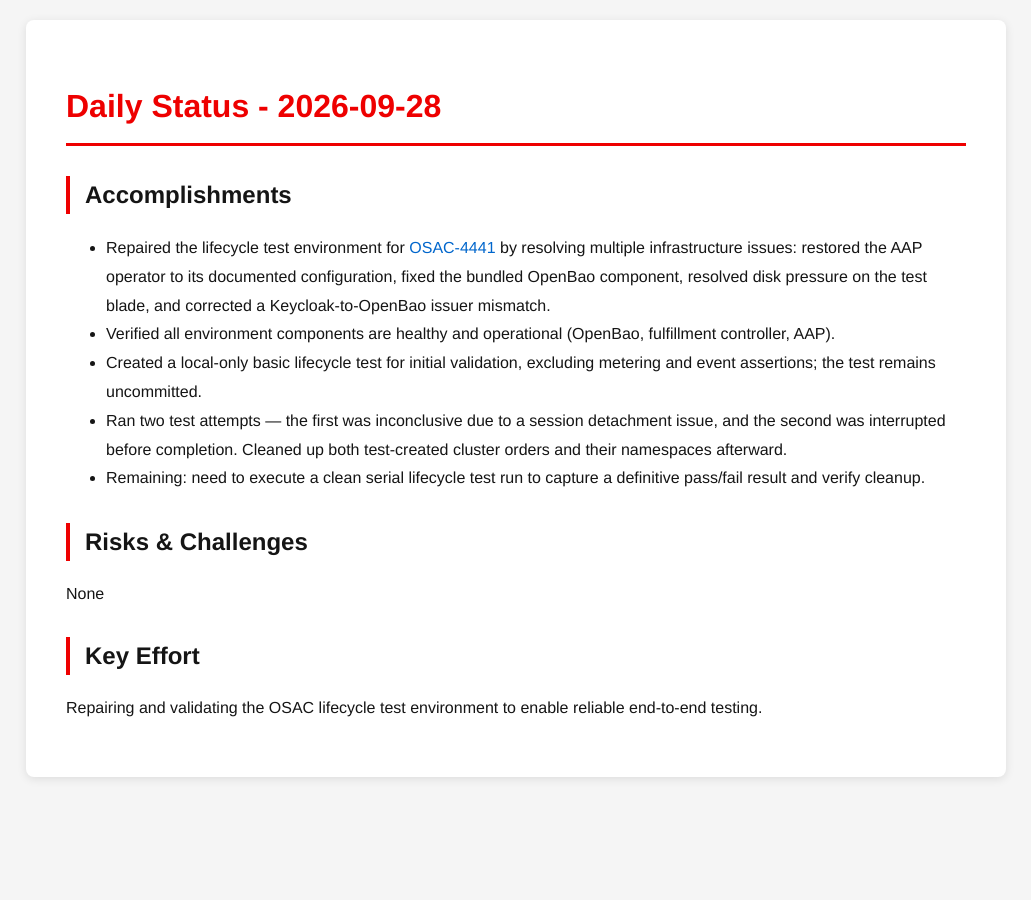
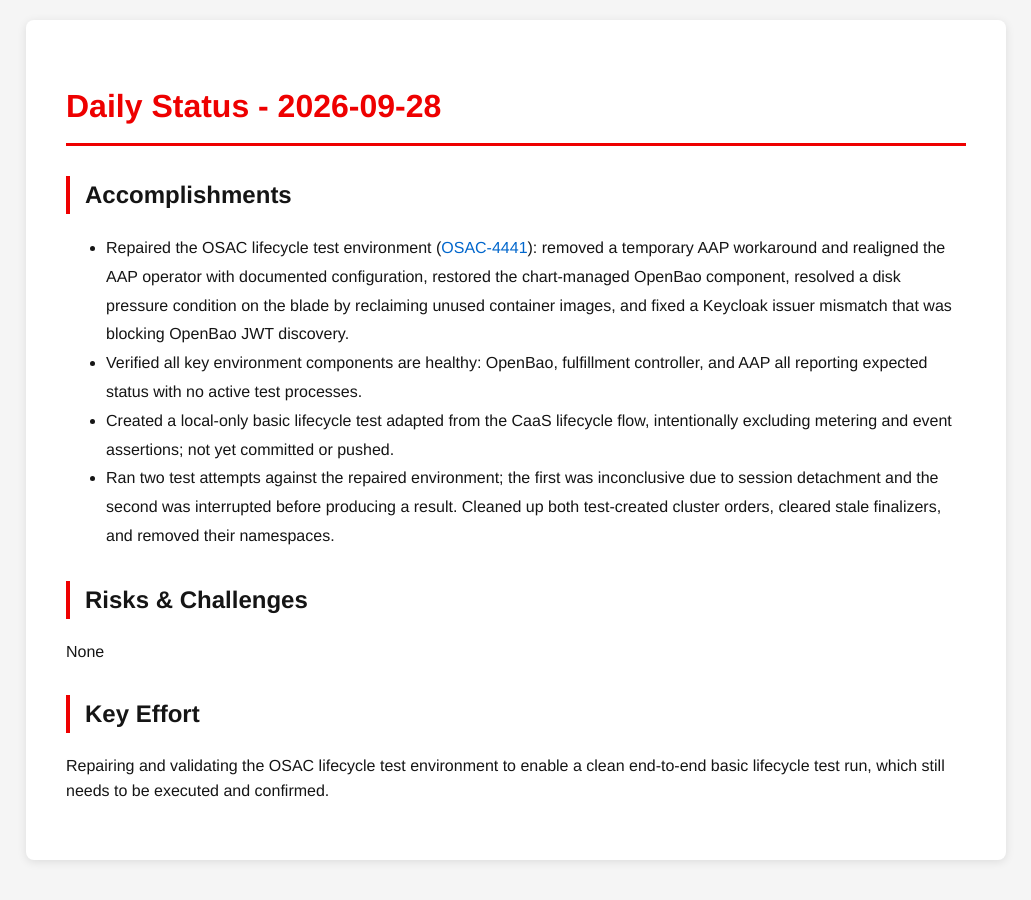
Before and after one commit to tzvatot/daily-status, a Jekyll site: the page built from 2026-09-28.md, in a window 1280 px wide. Shown: the whole page, without its empty margins (124-1155 px from the left). Built offline with Jekyll 4.4.1, drawn with Linux system fonts in a browser that asks for light colours.

Commit message:
Daily status update - 2026-09-28

```diff
--- a/2026-09-28.md
+++ b/2026-09-28.md
@@ -7,14 +7,13 @@
 # Daily Status - 2026-09-28
 
 ## Accomplishments
-- Repaired the lifecycle test environment for [OSAC-4441](https://redhat.atlassian.net/browse/OSAC-4441) by resolving multiple infrastructure issues: restored the AAP operator to its documented configuration, fixed the bundled OpenBao component, resolved disk pressure on the test blade, and corrected a Keycloak-to-OpenBao issuer mismatch.
-- Verified all environment components are healthy and operational (OpenBao, fulfillment controller, AAP).
-- Created a local-only basic lifecycle test for initial validation, excluding metering and event assertions; the test remains uncommitted.
-- Ran two test attempts — the first was inconclusive due to a session detachment issue, and the second was interrupted before completion. Cleaned up both test-created cluster orders and their namespaces afterward.
-- Remaining: need to execute a clean serial lifecycle test run to capture a definitive pass/fail result and verify cleanup.
+- Repaired the OSAC lifecycle test environment ([OSAC-4441](https://redhat.atlassian.net/browse/OSAC-4441)): removed a temporary AAP workaround and realigned the AAP operator with documented configuration, restored the chart-managed OpenBao component, resolved a disk pressure condition on the blade by reclaiming unused container images, and fixed a Keycloak issuer mismatch that was blocking OpenBao JWT discovery.
+- Verified all key environment components are healthy: OpenBao, fulfillment controller, and AAP all reporting expected status with no active test processes.
+- Created a local-only basic lifecycle test adapted from the CaaS lifecycle flow, intentionally excluding metering and event assertions; not yet committed or pushed.
+- Ran two test attempts against the repaired environment; the first was inconclusive due to session detachment and the second was interrupted before producing a result. Cleaned up both test-created cluster orders, cleared stale finalizers, and removed their namespaces.
 
 ## Risks & Challenges
 None
 
 ## Key Effort
-Repairing and validating the OSAC lifecycle test environment to enable reliable end-to-end testing.
+Repairing and validating the OSAC lifecycle test environment to enable a clean end-to-end basic lifecycle test run, which still needs to be executed and confirmed.
```
